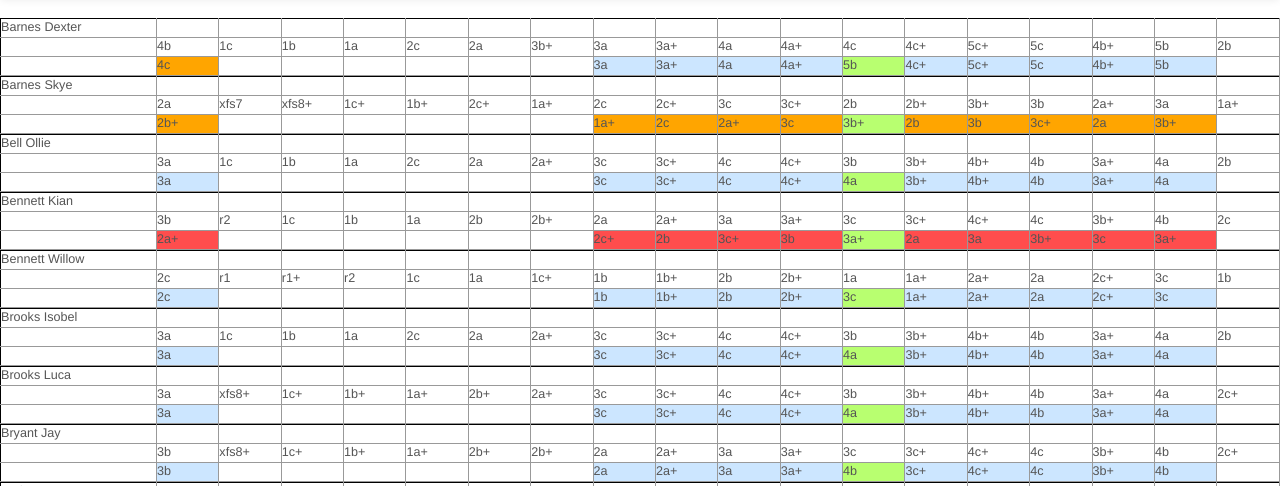
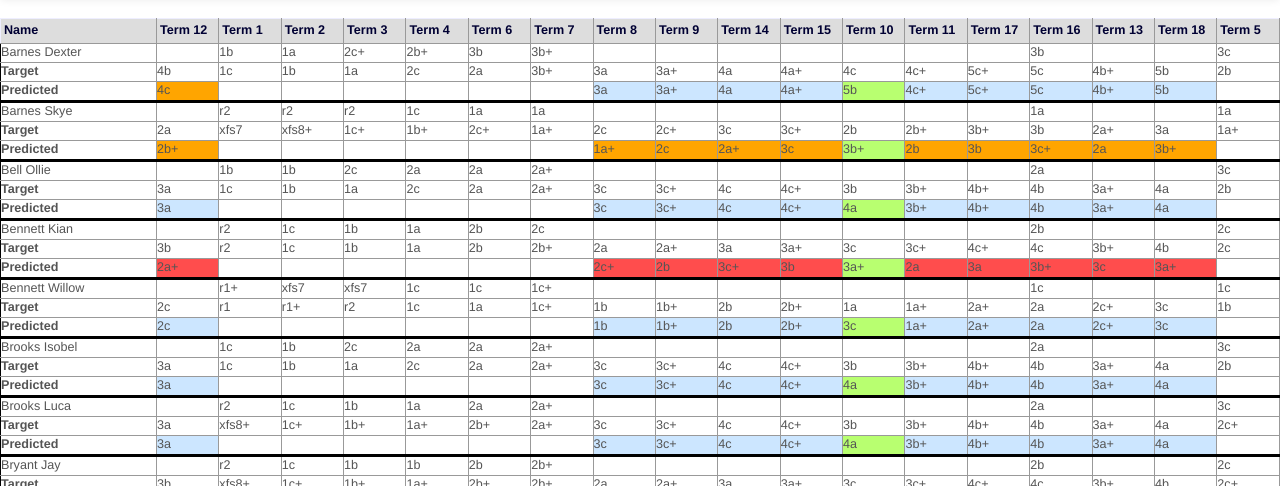
Before and after one commit to vaslabs/businessDemo, a plain HTML site: page web/index.html in a window 1280 px wide. Shown: the part 314-800 px from the top of the page. Drawn offline with nearby package versions, Linux system fonts and the light colour scheme.

Commit message:
Formatted table: added headers and row titles

```diff
--- a/web/index.html
+++ b/web/index.html
@@ -63,19 +63,28 @@
     </ul>
   </div>
 </div>
-		<table class="datasheet" style="border:1px solid black;" ng-repeat="student in students">
+		<table class="datasheet" style="border:1px solid black;">
+			<thead>
+				<tr>
+					<th>Name</th>
+	   				<th ng-repeat="header in students[0].grades">Term {{ header.term }}</th>
+	 			</tr>
+ 			</thead>
+
+ 			<tbody ng-repeat="student in students">
 				<tr>
 					<td class="nameCell">{{student.name}}</td>
-				<td id="gradeCell" ng-repeat="grade in student.grades">{{grade.current}} </td>
+					<td id="gradeCell" ng-repeat="grade in student.grades">{{grade.actual}} </td>
 				</tr>
 				<tr>
-				<td class="nameCell"></td>
+					<td class="nameCell"><b>Target</b></td>
 					<td  id="gradeCell" ng-repeat="grade in student.grades">{{grade.target}} </td>
 				</tr>
-			<tr>
-				<td class="nameCell"></td>
+				<tr style="border-bottom:3px solid black;">
+					<td class="nameCell"><b>Predicted</b></td>
 					<td id="gradeCell" ng-repeat="grade in student.grades" class="{{studentStatus(grade.predicted,grade.target)}}">{{grade.predicted}} </td>
 				</tr>
+			</tbody>
 		</table>
 	</body>
 </html>
```
Lines whose indentation alone changed are shown as unchanged.
